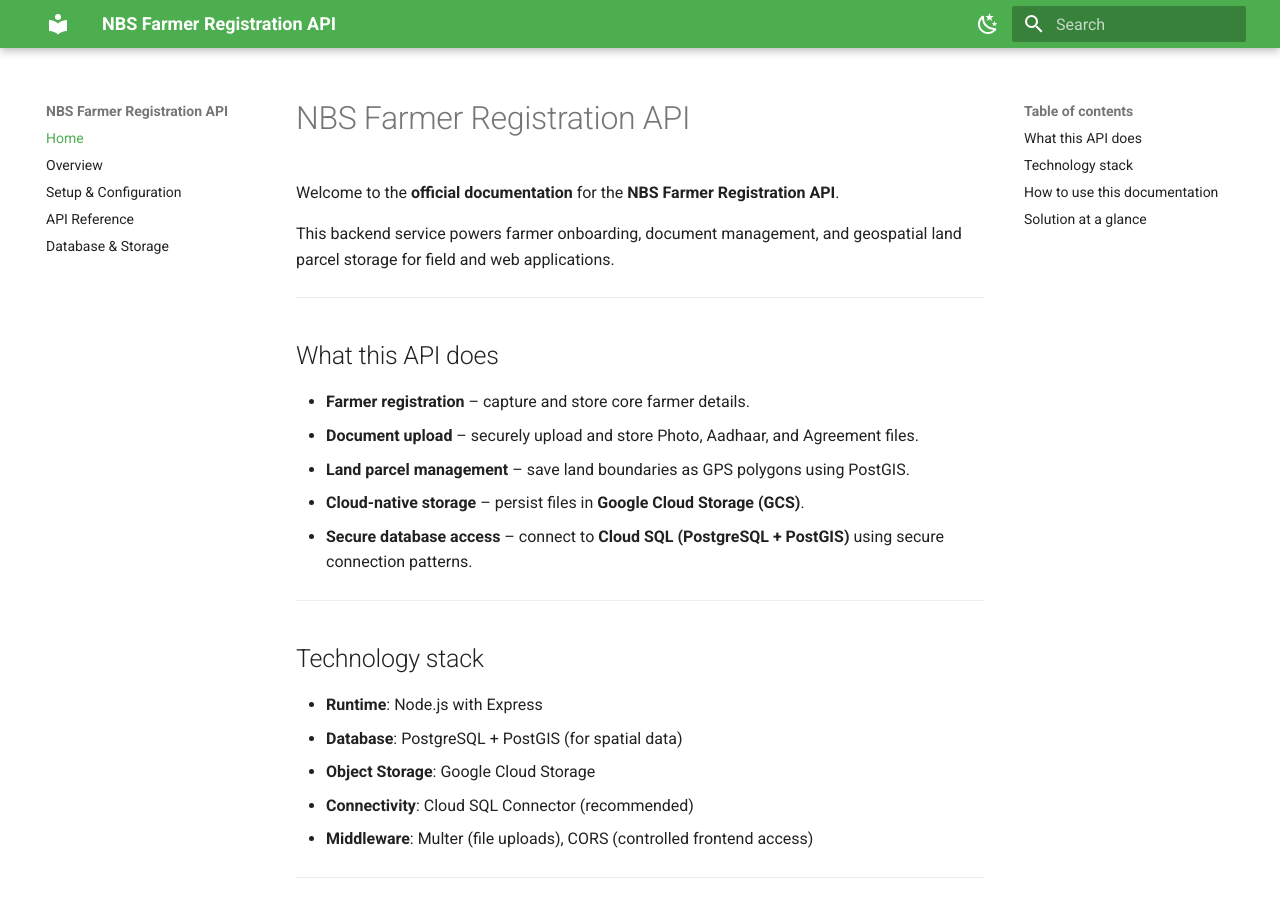
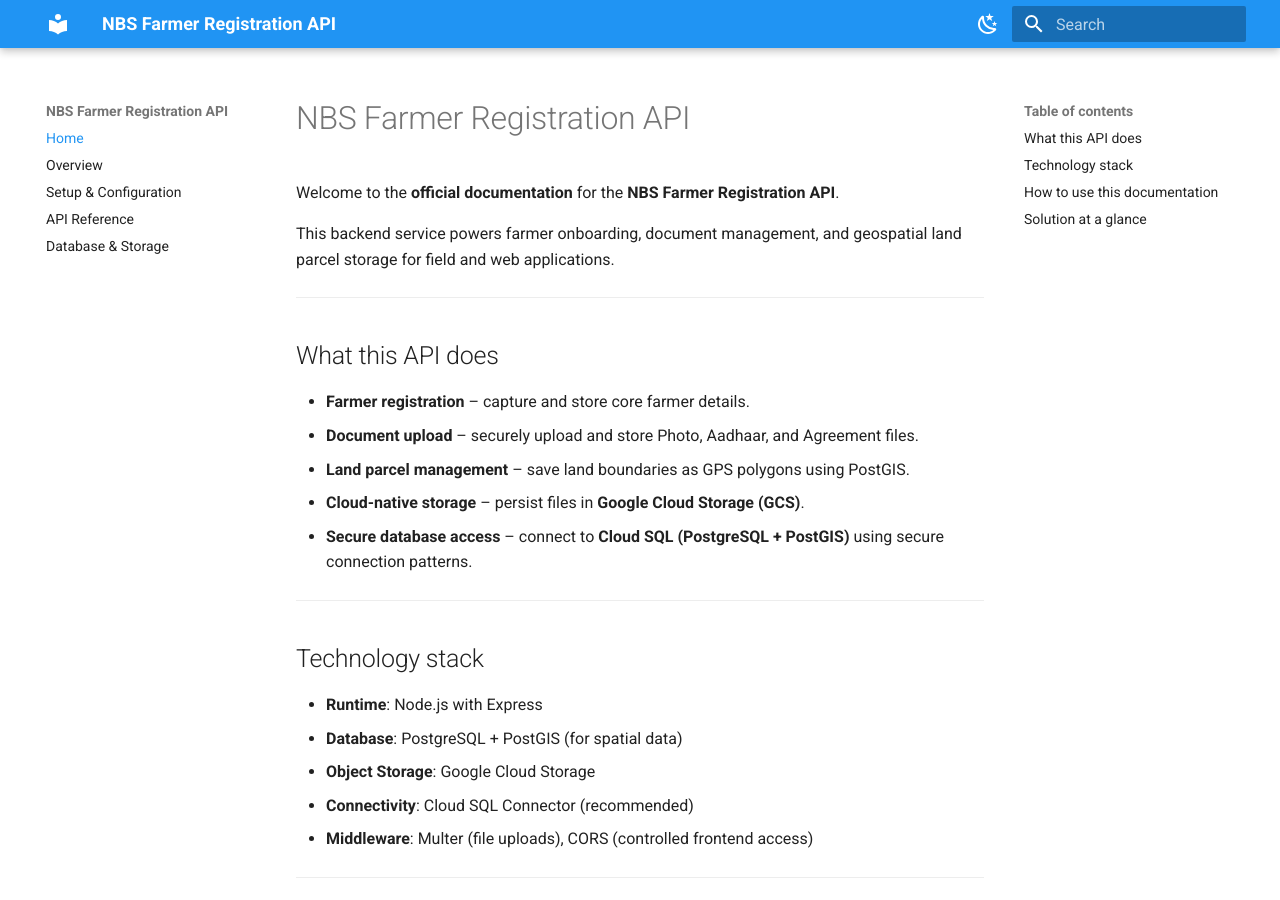
Before and after one commit to Suryakant2010067/mkdocs, an MkDocs documentation site: the page built from docs/index.md, in a window 1280 px wide and 900 px high. Built offline with MkDocs 1.6.1 and Material for MkDocs 9.7.7, drawn with Linux system fonts in a browser that asks for light colours.

Commit message:
Update mkdocs.yml

```diff
--- a/mkdocs.yml
+++ b/mkdocs.yml
@@ -7,14 +7,14 @@
   language: en
   palette:
     - scheme: default
-      primary: green
-      accent: teal
+      primary: blue
+      accent: blue
       toggle:
         icon: material/weather-night
         name: Switch to dark mode
     - scheme: slate
-      primary: green
-      accent: teal
+      primary: blue
+      accent: blue
       toggle:
         icon: material/weather-sunny
         name: Switch to light mode
```
